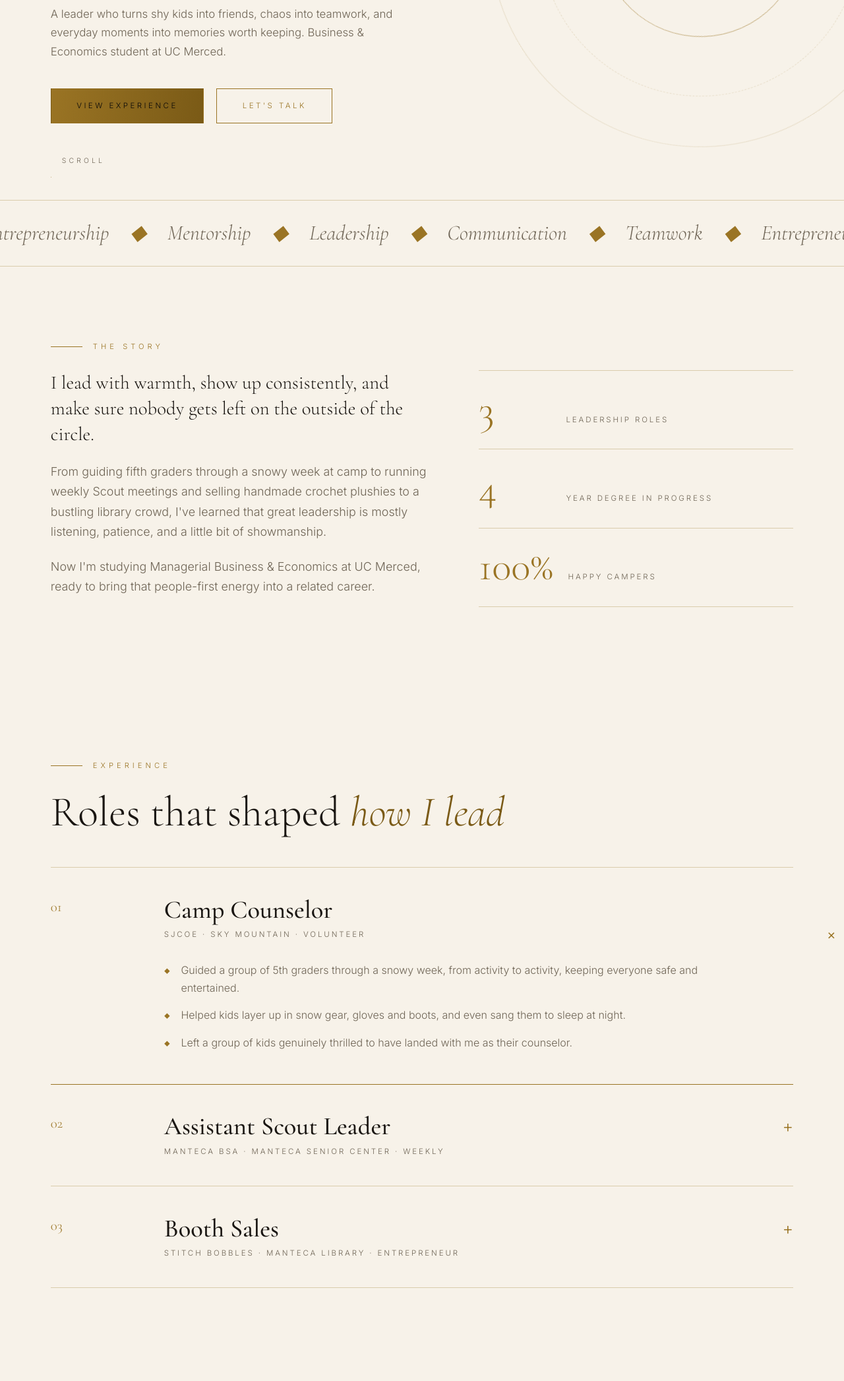
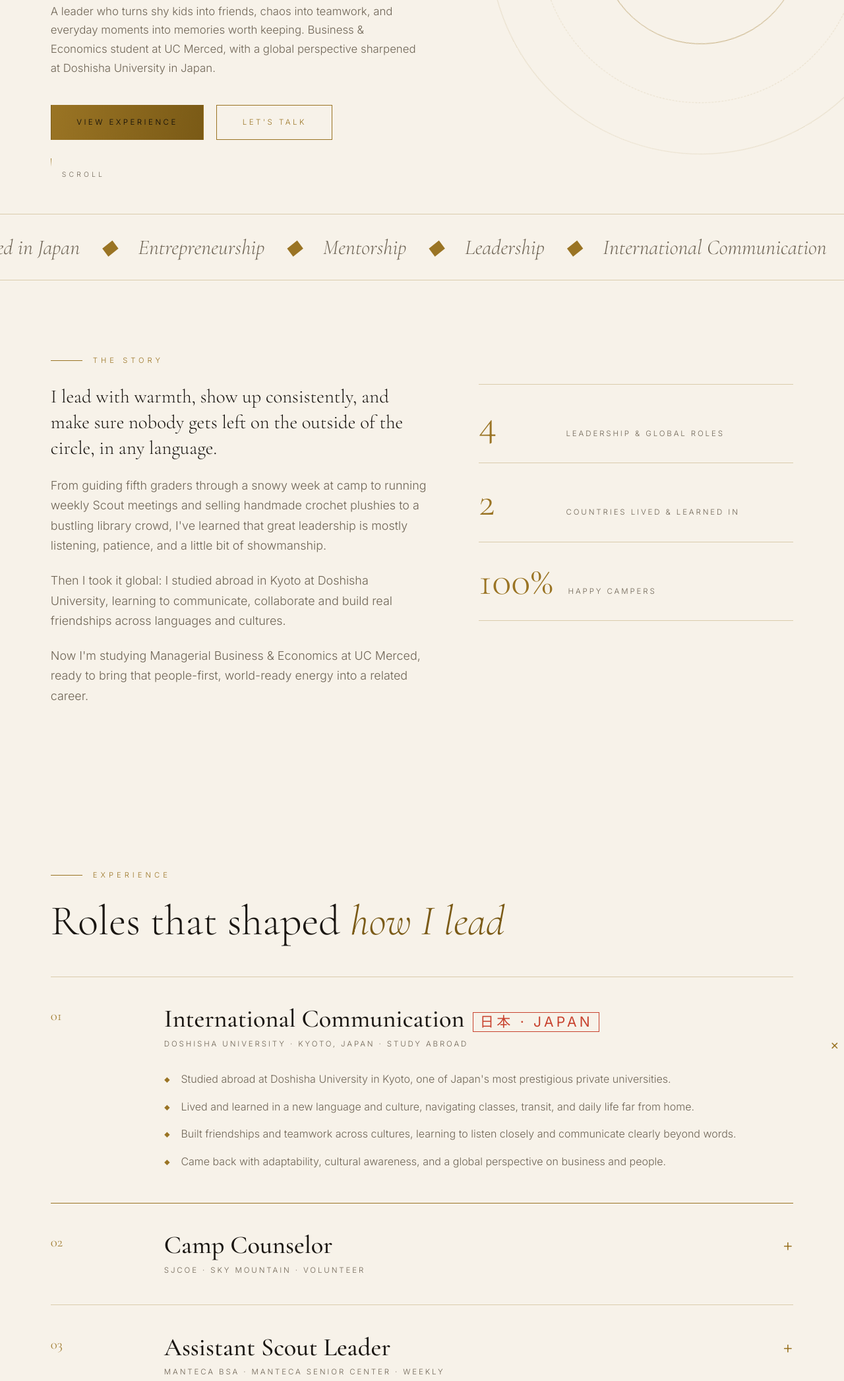
Before and after one commit to gssandhu0313-hub/gssandhu0313.github.io, a plain HTML site: page index.html in a window 1280 px wide. Shown: the part 497-2590 px from the top of the page at 66% size. Drawn offline with nearby package versions, Linux system fonts and the light colour scheme.

Commit message:
Update index.html

```diff
--- a/index.html
+++ b/index.html
@@ -7,7 +7,7 @@
 <link href="https://fonts.googleapis.com/css2?family=Cormorant+Garamond:ital,wght@0,300;0,500;1,300;1,500&family=Inter:wght@300;400;500&display=swap" rel="stylesheet">
 <style>
 :root{
-  --bg:#0a0908;--bg2:#12100d;--ink:#f3ece0;--mute:#a79c8a;--gold:#c9a45c;--gold2:#f0d9a0;--line:rgba(201,164,92,.22);
+  --bg:#0a0908;--bg2:#12100d;--ink:#f3ece0;--mute:#a79c8a;--gold:#c9a45c;--gold2:#f0d9a0;--line:rgba(201,164,92,.22);--red:#c8432f;
   --serif:'Cormorant Garamond',Georgia,'Times New Roman',serif;--sans:'Inter',system-ui,-apple-system,'Segoe UI',sans-serif;
   box-sizing:border-box;padding-top:env(safe-area-inset-top,0px);padding-bottom:env(safe-area-inset-bottom,0px);
 }
@@ -40,7 +40,7 @@ h1 .ln{display:block;overflow:hidden;padding-bottom:.08em}
 h1 .ln span{display:inline-block;transform:translateY(110%);animation:rise 1.4s cubic-bezier(.16,1,.3,1) forwards}
 h1 .ln:nth-child(2) span{animation-delay:.18s}
 @keyframes rise{to{transform:none}}
-.sub{margin-top:2.4rem;max-width:520px;color:var(--mute);font-size:1.05rem;opacity:0;animation:fade 1.6s .9s forwards}
+.sub{margin-top:2.4rem;max-width:560px;color:var(--mute);font-size:1.05rem;opacity:0;animation:fade 1.6s .9s forwards}
 .cta{margin-top:2.6rem;display:flex;gap:1.2rem;flex-wrap:wrap;opacity:0;animation:fade 1.6s 1.2s forwards}
 @keyframes fade{to{opacity:1}}
 .btn{display:inline-block;padding:1rem 2.4rem;font-size:.72rem;letter-spacing:.3em;text-transform:uppercase;text-decoration:none;color:var(--gold);border:1px solid var(--gold);position:relative;overflow:hidden;transition:color .5s;cursor:pointer;background:none;font-family:var(--sans)}
@@ -52,12 +52,13 @@ h1 .ln:nth-child(2) span{animation-delay:.18s}
 .ring i:nth-child(2){inset:12%;animation-duration:60s;animation-direction:reverse;border-style:dashed}
 .ring i:nth-child(3){inset:26%;animation-duration:30s;border-color:var(--gold)}
 .ring i::after{content:"";position:absolute;top:-4px;left:50%;width:8px;height:8px;border-radius:50%;background:var(--gold);box-shadow:0 0 20px var(--gold)}
+.ring::after{content:"";position:absolute;inset:40%;border-radius:50%;background:radial-gradient(circle,var(--red),transparent 70%);opacity:.35}
 @keyframes spin{to{transform:rotate(360deg)}}
 .scroll{position:absolute;bottom:34px;left:6vw;font-size:.65rem;letter-spacing:.4em;text-transform:uppercase;color:var(--mute);display:flex;align-items:center;gap:1rem}
 .scroll b{width:1px;height:50px;background:linear-gradient(var(--gold),transparent);animation:drip 2.2s infinite}
 @keyframes drip{0%{transform:scaleY(0);transform-origin:top}50%{transform:scaleY(1);transform-origin:top}51%{transform-origin:bottom}100%{transform:scaleY(0);transform-origin:bottom}}
 .marquee{border-block:1px solid var(--line);overflow:hidden;white-space:nowrap;padding:1.4rem 0;position:relative;z-index:1}
-.marquee div{display:inline-block;animation:slide 38s linear infinite;font-family:var(--serif);font-style:italic;font-size:2rem;color:var(--mute)}
+.marquee div{display:inline-block;animation:slide 44s linear infinite;font-family:var(--serif);font-style:italic;font-size:2rem;color:var(--mute)}
 .marquee span{margin:0 2rem;color:var(--gold)}
 @keyframes slide{to{transform:translateX(-50%)}}
 .about{display:grid;grid-template-columns:1.2fr 1fr;gap:6vw;align-items:start}
@@ -74,10 +75,11 @@ h1 .ln:nth-child(2) span{animation-delay:.18s}
 .role .n{font-family:var(--serif);font-size:1.3rem;color:var(--gold)}
 .role h3{font-family:var(--serif);font-weight:400;font-size:clamp(1.6rem,3vw,2.4rem);line-height:1.15}
 .role small{display:block;color:var(--mute);font-size:.72rem;letter-spacing:.25em;text-transform:uppercase;margin-top:.4rem}
+.role .jp{display:inline-block;margin-left:.8rem;font-size:.55em;color:var(--red);letter-spacing:.2em;vertical-align:middle;border:1px solid var(--red);padding:.1rem .6rem;font-family:var(--sans)}
 .role .pl{color:var(--gold);font-size:1.6rem;transition:transform .5s;text-align:right}
 .role.open .pl{transform:rotate(45deg)}
 .role ul{list-style:none;max-height:0;overflow:hidden;transition:max-height .8s cubic-bezier(.16,1,.3,1),margin .5s;color:var(--mute)}
-.role.open ul{max-height:400px;margin-top:1.4rem}
+.role.open ul{max-height:520px;margin-top:1.4rem}
 .role li{padding:.45rem 0 .45rem 1.6rem;position:relative}
 .role li::before{content:"◆";position:absolute;left:0;color:var(--gold);font-size:.55rem;top:.95rem}
 .skills{display:grid;grid-template-columns:repeat(auto-fit,minmax(240px,1fr));gap:1.4rem;perspective:1000px}
@@ -91,6 +93,9 @@ h1 .ln:nth-child(2) span{animation-delay:.18s}
 .edu{text-align:center;padding:4rem 2rem;border:1px solid var(--line);position:relative;background:radial-gradient(circle at 50% 0%,rgba(201,164,92,.1),transparent 60%)}
 .edu h3{font-family:var(--serif);font-weight:300;font-size:clamp(2rem,4.5vw,3.6rem);margin:.6rem 0 1rem}
 .edu p{color:var(--mute);max-width:620px;margin:0 auto}
+.edu .abroad{margin-top:2.4rem;padding-top:2rem;border-top:1px solid var(--line)}
+.edu .abroad h3{font-size:clamp(1.6rem,3.4vw,2.6rem);margin:.4rem 0 .4rem}
+.edu .kanji{color:var(--red);letter-spacing:.3em;font-size:.9rem;margin-bottom:1rem;display:block}
 form{display:grid;gap:1.8rem;max-width:640px}
 .f{position:relative}
 .f input,.f textarea{width:100%;background:none;border:0;border-bottom:1px solid var(--line);color:var(--ink);font:inherit;font-size:1.1rem;padding:1.2rem 0 .6rem;outline:none;transition:border-color .5s;resize:vertical}
@@ -101,7 +106,7 @@ form{display:grid;gap:1.8rem;max-width:640px}
 footer{position:relative;z-index:1;text-align:center;padding:3rem 6vw calc(3rem + env(safe-area-inset-bottom,0px));border-top:1px solid var(--line);color:var(--mute);font-size:.7rem;letter-spacing:.3em;text-transform:uppercase}
 .rv{opacity:0;transform:translateY(50px);transition:opacity 1.2s cubic-bezier(.16,1,.3,1),transform 1.2s cubic-bezier(.16,1,.3,1)}
 .rv.in{opacity:1;transform:none}
-@media(max-width:820px){nav ul li:not(:last-child){display:none}.about{grid-template-columns:1fr}.role{grid-template-columns:50px 1fr 30px;gap:1rem}.ring{opacity:.25}.scroll{display:none}}
+@media(max-width:820px){nav ul li:not(:last-child){display:none}.about{grid-template-columns:1fr}.role{grid-template-columns:50px 1fr 30px;gap:1rem}.role .jp{display:block;margin:.6rem 0 0;width:fit-content}.ring{opacity:.25}.scroll{display:none}}
 @media(prefers-reduced-motion:reduce){*{animation-duration:.01s!important;transition-duration:.01s!important}}
 </style>
 </head>
@@ -115,9 +120,9 @@ footer{position:relative;z-index:1;text-align:center;padding:3rem 6vw calc(3rem
 <section id="hero">
   <div class="ring"><i></i><i></i><i></i></div>
   <div class="in" id="top">
-    <div class="eyebrow">Portfolio · Merced, California</div>
+    <div class="eyebrow">Portfolio · Merced, California · Kyoto, Japan</div>
     <h1><span class="ln"><span>Gurshan</span></span><span class="ln"><span><em>Sandhu</em></span></span></h1>
-    <p class="sub">A leader who turns shy kids into friends, chaos into teamwork, and everyday moments into memories worth keeping. Business &amp; Economics student at UC Merced.</p>
+    <p class="sub">A leader who turns shy kids into friends, chaos into teamwork, and everyday moments into memories worth keeping. Business &amp; Economics student at UC Merced, with a global perspective sharpened at Doshisha University in Japan.</p>
     <div class="cta"><a class="btn solid" href="#work">View Experience</a><a class="btn" href="#contact">Let's Talk</a></div>
   </div>
   <div class="scroll"><b></b>Scroll</div>
@@ -129,13 +134,14 @@ footer{position:relative;z-index:1;text-align:center;padding:3rem 6vw calc(3rem
   <div class="eyebrow rv">The Story</div>
   <div class="about">
     <div class="rv">
-      <p>I lead with warmth, show up consistently, and make sure nobody gets left on the outside of the circle.</p>
+      <p>I lead with warmth, show up consistently, and make sure nobody gets left on the outside of the circle, in any language.</p>
       <p>From guiding fifth graders through a snowy week at camp to running weekly Scout meetings and selling handmade crochet plushies to a bustling library crowd, I've learned that great leadership is mostly listening, patience, and a little bit of showmanship.</p>
-      <p>Now I'm studying Managerial Business &amp; Economics at UC Merced, ready to bring that people-first energy into a related career.</p>
+      <p>Then I took it global: I studied abroad in Kyoto at Doshisha University, learning to communicate, collaborate and build real friendships across languages and cultures.</p>
+      <p>Now I'm studying Managerial Business &amp; Economics at UC Merced, ready to bring that people-first, world-ready energy into a related career.</p>
     </div>
     <div class="stats rv">
-      <div class="stat"><b data-n="3">0</b><span>Leadership roles</span></div>
-      <div class="stat"><b data-n="4">0</b><span>Year degree in progress</span></div>
+      <div class="stat"><b data-n="4">0</b><span>Leadership &amp; global roles</span></div>
+      <div class="stat"><b data-n="2">0</b><span>Countries lived &amp; learned in</span></div>
       <div class="stat"><b data-n="100" data-s="%">0</b><span>Happy campers</span></div>
     </div>
   </div>
@@ -158,6 +164,12 @@ footer{position:relative;z-index:1;text-align:center;padding:3rem 6vw calc(3rem
     <div class="eyebrow" style="justify-content:center">Education</div>
     <h3>UC <em>Merced</em></h3>
     <p>Managerial Business &amp; Economics, second year of a four-year degree, pairing real-world leadership with a foundation in how businesses and markets work.</p>
+    <div class="abroad">
+      <span class="kanji">同志社大学 · 京都</span>
+      <div class="eyebrow" style="justify-content:center">Study Abroad</div>
+      <h3>Doshisha <em>University</em></h3>
+      <p>Kyoto, Japan. Immersed in Japanese academics, language and everyday life, and came home with a stronger global mindset and the confidence to communicate across cultures.</p>
+    </div>
   </div>
 </section>
 
@@ -176,14 +188,15 @@ footer{position:relative;z-index:1;text-align:center;padding:3rem 6vw calc(3rem
 
 <script>
 const roles=[
- {n:"01",t:"Camp Counselor",o:"SJCOE · Sky Mountain",d:"Volunteer",b:["Guided a group of 5th graders through a snowy week, from activity to activity, keeping everyone safe and entertained.","Helped kids layer up in snow gear, gloves and boots, and even sang them to sleep at night.","Left a group of kids genuinely thrilled to have landed with me as their counselor."]},
- {n:"02",t:"Assistant Scout Leader",o:"Manteca BSA · Manteca Senior Center",d:"Weekly",b:["Led Scouts from 5th grade through high school in weekly activities, first aid and practical skills.","Led by example to keep morale high when things got tough.","Brought lonely kids into groups so they could build lasting friendships."]},
- {n:"03",t:"Booth Sales",o:"Stitch Bobbles · Manteca Library",d:"Entrepreneur",b:["Ran a booth selling handmade crochet plush animals.","Engaged a large crowd of kids, students and adults.","Learned cash handling, customer service across ages, and how to tell a product's story."]}
+ {n:"01",t:"International Communication",jp:"日本 · JAPAN",o:"Doshisha University · Kyoto, Japan",d:"Study Abroad",b:["Studied abroad at Doshisha University in Kyoto, one of Japan's most prestigious private universities.","Lived and learned in a new language and culture, navigating classes, transit, and daily life far from home.","Built friendships and teamwork across cultures, learning to listen closely and communicate clearly beyond words.","Came back with adaptability, cultural awareness, and a global perspective on business and people."]},
+ {n:"02",t:"Camp Counselor",o:"SJCOE · Sky Mountain",d:"Volunteer",b:["Guided a group of 5th graders through a snowy week, from activity to activity, keeping everyone safe and entertained.","Helped kids layer up in snow gear, gloves and boots, and even sang them to sleep at night.","Left a group of kids genuinely thrilled to have landed with me as their counselor."]},
+ {n:"03",t:"Assistant Scout Leader",o:"Manteca BSA · Manteca Senior Center",d:"Weekly",b:["Led Scouts from 5th grade through high school in weekly activities, first aid and practical skills.","Led by example to keep morale high when things got tough.","Brought lonely kids into groups so they could build lasting friendships."]},
+ {n:"04",t:"Booth Sales",o:"Stitch Bobbles · Manteca Library",d:"Entrepreneur",b:["Ran a booth selling handmade crochet plush animals.","Engaged a large crowd of kids, students and adults.","Learned cash handling, customer service across ages, and how to tell a product's story."]}
 ];
-const skills=[["Ⅰ","Communication","Connecting with kids, parents and customers with clarity and warmth."],["Ⅱ","Team Leadership","Guiding groups, building morale and including everyone."],["Ⅲ","Entrepreneurship","Handmade products, real customers, real money to manage."],["Ⅳ","Mentorship","Teaching first aid and life skills by example."]];
+const skills=[["Ⅰ","Communication","Connecting with kids, parents and customers with clarity and warmth."],["Ⅱ","Cross-Cultural Fluency","Thriving in new environments and connecting across languages, thanks to immersion in Kyoto."],["Ⅲ","Team Leadership","Guiding groups, building morale and including everyone."],["Ⅳ","Entrepreneurship","Handmade products, real customers, real money to manage."],["Ⅴ","Mentorship","Teaching first aid and life skills by example."]];
 const $=s=>document.querySelector(s);
-$('#mq').innerHTML=('<span>◆</span>Leadership<span>◆</span>Communication<span>◆</span>Teamwork<span>◆</span>Entrepreneurship<span>◆</span>Mentorship').repeat(8);
-$('#xp').innerHTML=roles.map(r=>`<div class="role"><div class="n">${r.n}</div><div><h3>${r.t}</h3><small>${r.o} · ${r.d}</small><ul>${r.b.map(x=>`<li>${x}</li>`).join('')}</ul></div><div class="pl">+</div></div>`).join('');
+$('#mq').innerHTML=('<span>◆</span>Leadership<span>◆</span>International Communication<span>◆</span>Teamwork<span>◆</span>Studied in Japan<span>◆</span>Entrepreneurship<span>◆</span>Mentorship').repeat(8);
+$('#xp').innerHTML=roles.map(r=>`<div class="role"><div class="n">${r.n}</div><div><h3>${r.t}${r.jp?`<span class="jp">${r.jp}</span>`:''}</h3><small>${r.o} · ${r.d}</small><ul>${r.b.map(x=>`<li>${x}</li>`).join('')}</ul></div><div class="pl">+</div></div>`).join('');
 document.querySelectorAll('.role').forEach(e=>e.onclick=()=>{const o=e.classList.contains('open');document.querySelectorAll('.role').forEach(x=>x.classList.remove('open'));if(!o)e.classList.add('open')});
 document.querySelector('.role').classList.add('open');
 $('#sk').innerHTML=skills.map(s=>`<div class="card rv"><div class="ic">${s[0]}</div><h4>${s[1]}</h4><p>${s[2]}</p></div>`).join('');
```
